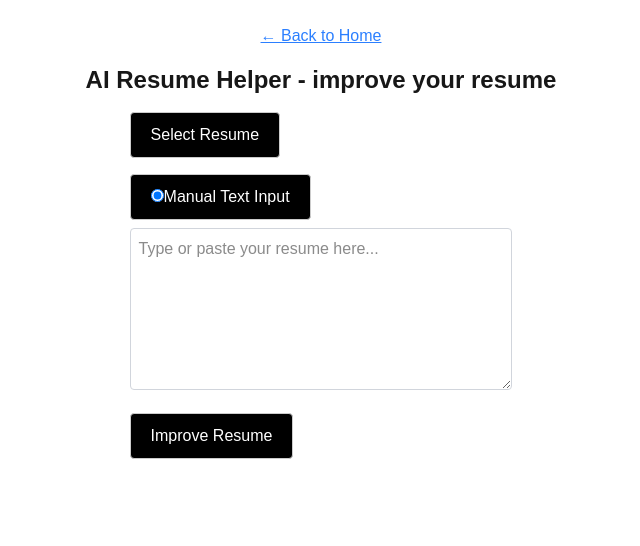
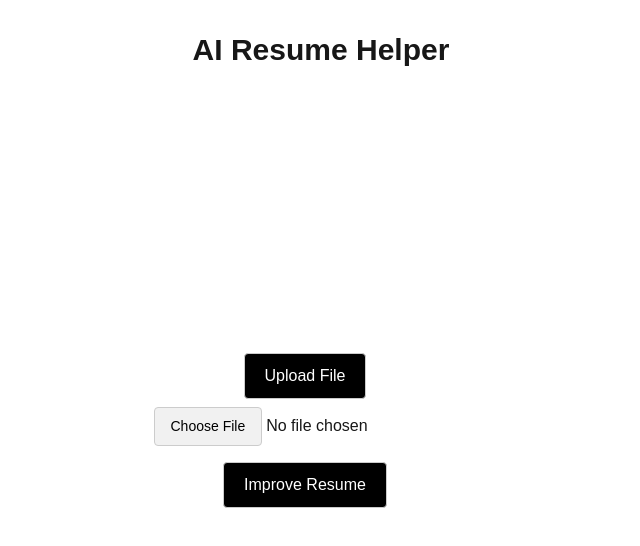
Before and after one commit to w-lly/application-helper-ai, a Next.js app in the folder frontend/: page /improve in a window 1280 px wide. Shown: the top 546 px of the page, without its empty margins (319-959 px from the left). Built offline with nearby package versions, Linux system fonts and the light colour scheme.

Commit message:
clean code

```diff
--- /dev/null
+++ b/frontend/src/app/components/FileUpload.js
@@ -0,0 +1,16 @@
+import React from 'react';
+
+export default function FileUpload({ onChange}) {
+    return (
+        <label className="mt-2">
+            <input
+                type="file"
+                onChange={(e) => {
+                    onChange(e.target.files[0]);
+                }}
+                accept={".pdf,.docx"}
+                className=""
+            />
+        </label>
+    );
+}
--- /dev/null
+++ b/frontend/src/app/components/ManualInput.js
@@ -0,0 +1,13 @@
+import React from 'react';
+
+export default function ManualInput({ value, onChange, placeholder }) {
+  return (
+    <textarea
+      value={value}
+      onChange={(e) => onChange(e.target.value)}
+      placeholder={placeholder}
+      rows="6"
+      className="w-full mt-2 p-2 border border-gray-300 rounded"
+    />
+  );
+}
--- /dev/null
+++ b/frontend/src/app/components/ToggleUpload.js
@@ -0,0 +1,44 @@
+import React, { useState } from 'react';
+import FileUpload from './FileUpload.js';
+import ManualInput from './ManualInput.js';
+
+export default function ToggleUpload({ file_onChange, text_value, text_onChange, text_placeholder }) {
+  const [uploadFile, setUploadFile] = useState(true);
+
+  function toggleUpload() {
+    setUploadFile(!uploadFile);
+  }
+
+  return (
+    <div className='flex flex-col place-items-center'>
+
+      {/* input toggle */}
+      <div className="mt-4">
+        <label className="custom_button">
+          <button
+            type='button'
+            onClick={toggleUpload}
+          >
+            {uploadFile ? "Upload File" : "Text Input"}
+          </button>
+        </label>
+      </div>
+
+      {/* Condition File Upload */}
+      {uploadFile && (
+        <FileUpload
+          onChange={file_onChange}
+        />
+      )}
+
+      {/* Conditional Textarea (shown only if manual input is selected) */}
+      {!uploadFile && (
+        <ManualInput
+          value={text_value}
+          onChange={text_onChange}
+          placeholder={text_placeholder}
+        />
+      )}
+    </div>
+  );
+}
--- a/frontend/src/app/globals.css
+++ b/frontend/src/app/globals.css
@@ -56,3 +56,26 @@ body {
   transform: translate(0);
   box-shadow: none;
 }
+
+
+/* Basic style for the file input button */
+input[type="file"] {
+  /* border: 1px solid #ccc; */
+  cursor: pointer;
+}
+
+/* Style for the upload button */
+input[type="file"]::file-selector-button {
+  background: #f1f1f1;
+  border: 1px solid #ccc;
+  color: black;
+  padding: 8px 16px;
+  border-radius: 4px;
+  cursor: pointer;
+  font-size: 14px;
+}
+
+/* Optional hover effect for the button */
+input[type="file"]::file-selector-button:hover {
+  background-color: #e7e7e7;
+}
--- a/frontend/src/app/improve/page.js
+++ b/frontend/src/app/improve/page.js
@@ -1,14 +1,13 @@
 "use client";
-import Link from 'next/link';
 import ReactMarkdown from 'react-markdown';
-
 import { useRef, useState } from "react";
+import ToggleUpload from '../components/ToggleUpload.js';
 
 export default function ImprovePage() {
   const [file, setFile] = useState(null);
+  const [manualInput, setManualInput] = useState(""); // Manual text input
   const [result, setResult] = useState("");
   const [loading, setLoading] = useState(false);
-  const [manualInput, setManualInput] = useState(""); // Manual text input
 
 
   // Reference to the file input element
@@ -49,80 +48,29 @@ export default function ImprovePage() {
   }
 
   return (
-    <main className="p-6 mx-auto">
-      <div className='flex flex-col place-items-center'>
+    <div className='flex flex-row justify-between w-full h-full'>
+      <div className='flex items-center justify-center w-full h-full'>
+        <form onSubmit={handleSubmit} className="flex flex-col place-items-center mb-4">
 
-        <div className="grid col-span-full place-items-center">
-          <Link href="/" className="text-blue-500 underline block mb-4">
-            ← Back to Home
-          </Link>
-          <h1 className="text-2xl font-bold mb-4">AI Resume Helper - improve your resume</h1>
+          <ToggleUpload
+            file_onChange={setFile}
+            text_value={manualInput}
+            text_onChange={setManualInput}
+            text_placeholder={"Type or paste your resume here..."}
+          />
 
-          <form onSubmit={handleSubmit} className="mb-4">
-            {/* File upload button */}
-            <label className="custom_button">
-              <input
-                type="file"
-                onChange={(e) => {
-                  setFile(e.target.files[0]);
-                  setManualInput(""); // Clear manual input if file is selected
-                }}
-                accept=".pdf,.docx"
-                ref={fileInputRef}
-                className="hidden"
-              />
-              {file ? "Change" : "Select"} Resume
-            </label>
+          <button type="submit" className="custom_button mt-4" disabled={loading}>
+            {loading ? "Processing..." : "Improve Resume"}
+          </button>
 
-            {/* Manual text input option */}
-            <div className="mt-4">
-              <label className="custom_button">
-                <input
-                  type="radio"
-                  name="inputOption"
-                  checked={!file} // If there's no file, this option is selected
-                  onChange={() => {
-                    setFile(null);
-                    if (fileInputRef.current) {
-                      fileInputRef.current.value = ""; // Correctly reset the file input field
-                    }
-                    setManualInput(""); // Clear any text if switching to manual input
-                  }}
-                />
-                Manual Text Input
-              </label>
-            </div>
+        </form>
 
-            {/* Textarea for manual input */}
-            {!file && (
-              <textarea
-                value={manualInput}
-                onChange={(e) => setManualInput(e.target.value)}
-                placeholder="Type or paste your resume here..."
-                rows="6"
-                className="w-full mt-2 p-2 border border-gray-300 rounded"
-              />
-            )}
-
-            {/* Submit button */}
-            <button
-              type="submit"
-              className="custom_button mt-4"
-              disabled={loading}
-            >
-              {loading ? "Processing..." : "Improve Resume"}
-            </button>
-          </form>
+      </div>
+      {/* {result && !loading && ( */}
+        <div className={`max-h-[90vh] h-full max-w-[50vw] overflow-y-auto prose prose-sm bg-gray-50 p-4 rounded transition-all duration-2000 ease-in-out ${result && !loading ? "w-full opacity-100" : "w-0 opacity-0"}`}>
+            <ReactMarkdown>{result}</ReactMarkdown>
         </div>
-
-        {result &&
-          <div className="max-h-[80vh] overflow-y-auto prose prose-sm max-w-[50vw] bg-gray-50 p-4 rounded">
-            <ReactMarkdown>
-              {result}
-            </ReactMarkdown>
-          </div>
-        }
-      </div>
-    </main>
+      {/* )} */}
+    </div>
   );
 }
--- a/frontend/src/app/layout.js
+++ b/frontend/src/app/layout.js
@@ -12,8 +12,8 @@ const geistMono = Geist_Mono({
 });
 
 export const metadata = {
-  title: "Create Next App",
-  description: "Generated by create next app",
+  title: "AI Resume Helper",
+  description: "Improve/Tailor Resume and Generate Cover Letters",
 };
 
 export default function RootLayout({ children }) {
@@ -22,7 +22,11 @@ export default function RootLayout({ children }) {
       <body
         className={`${geistSans.variable} ${geistMono.variable} antialiased`}
       >
-        {children}
+        <main className="flex flex-col p-8 text-center h-screen">
+          {/* Insert NavBar */}
+          <h1 className="text-3xl font-bold mb-6">AI Resume Helper</h1>
+          {children}
+        </main>
       </body>
     </html>
   );
--- a/frontend/src/app/page.js
+++ b/frontend/src/app/page.js
@@ -5,8 +5,6 @@ import { useState } from "react";
 
 export default function Home() {
   return (
-    <main className="p-8 text-center">
-      <h1 className="text-3xl font-bold mb-6">AI Resume Helper</h1>
     <div className="flex flex-col gap-4 max-w-sm mx-auto">
       <Link href="/improve" className="custom_button">
         General Resume Improvements
@@ -18,6 +16,5 @@ export default function Home() {
         Generate Cover Letter
       </Link>
     </div>
-    </main>
   );
 }
```
Lines whose indentation alone changed are shown as unchanged.
